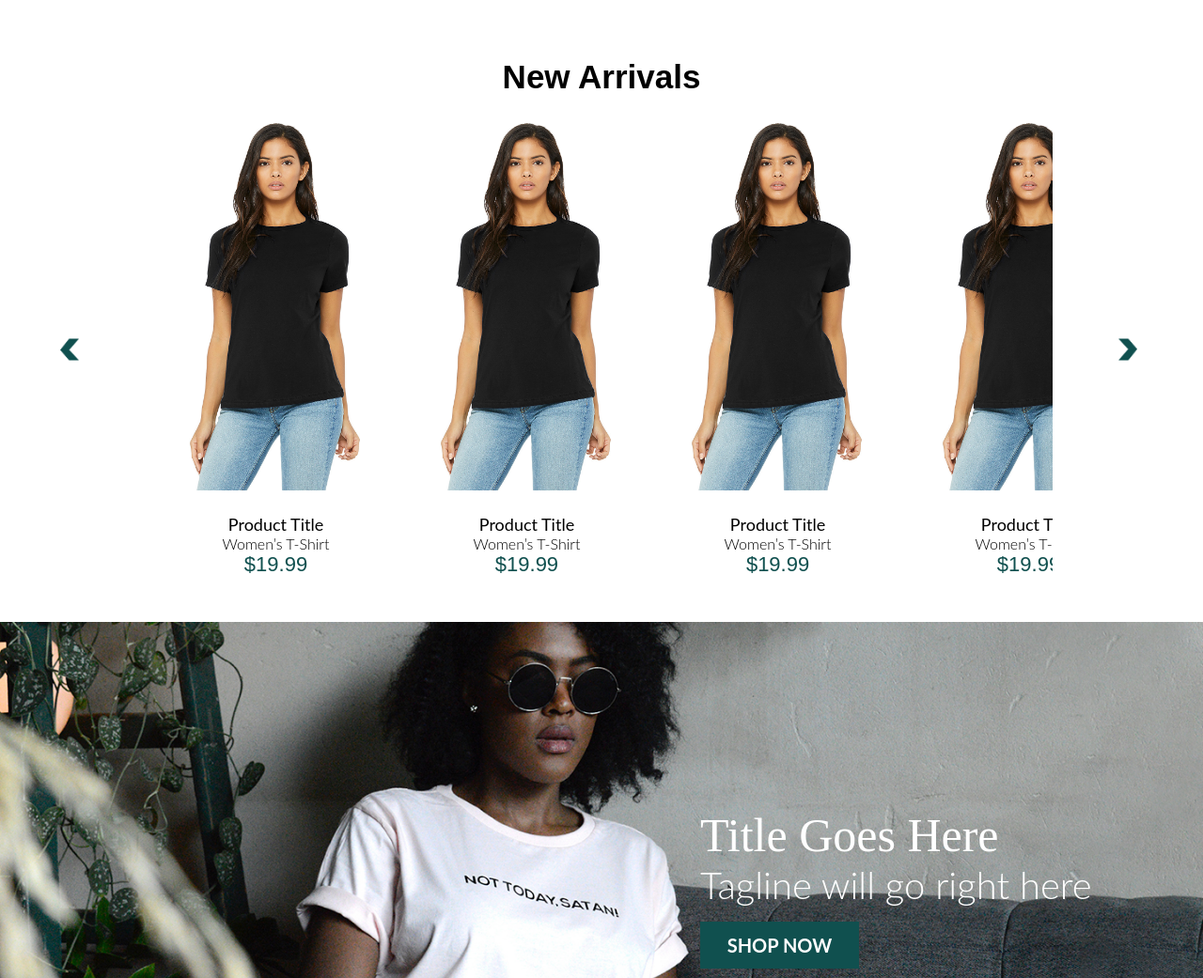
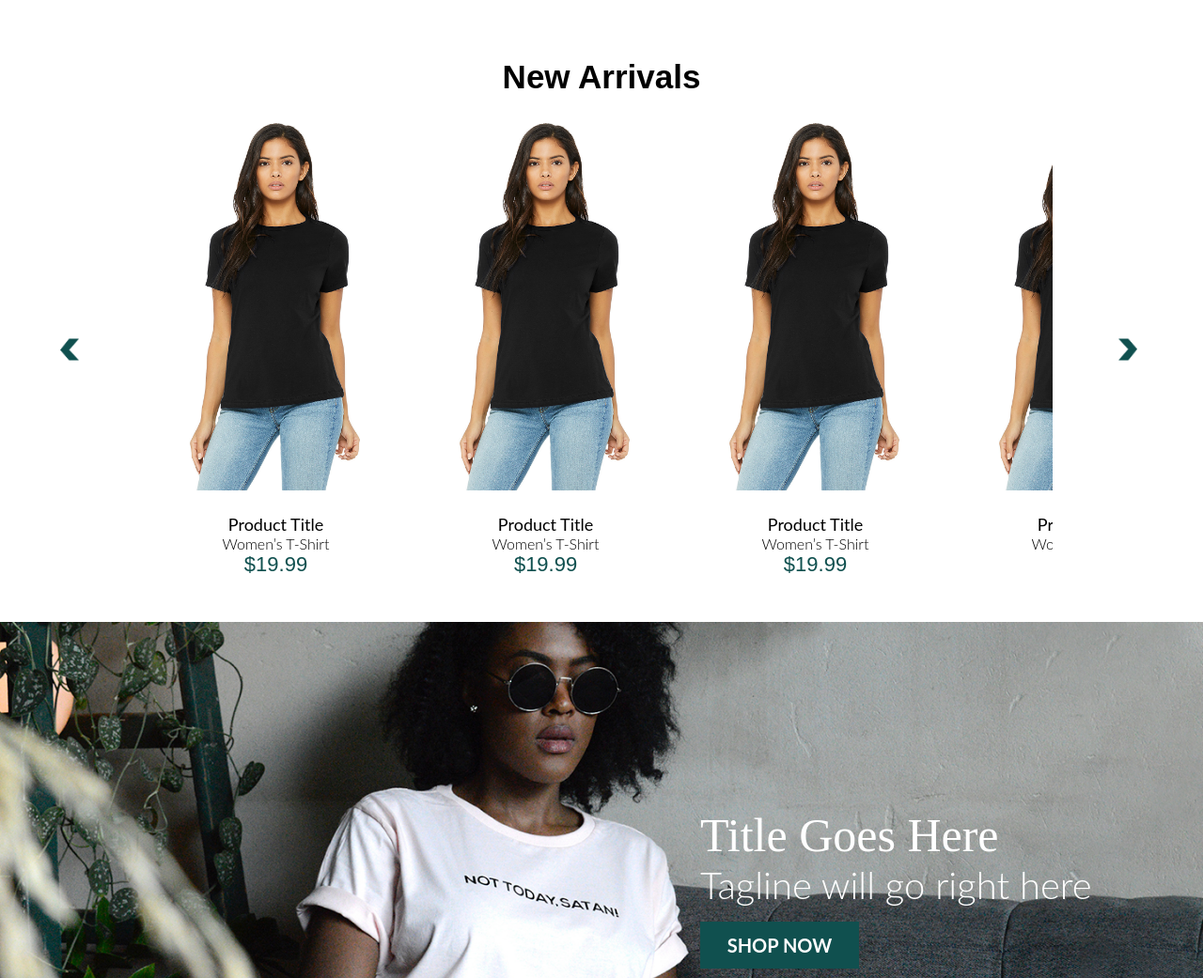
Before and after one commit to cLimon/dyode, a website: page dev/index.html in a window 1280 px wide. Shown: the part 1253-2294 px from the top of the page at 94% size. Drawn offline with nearby package versions, Linux system fonts and the light colour scheme; files that its build step writes are made by us from their sources.

Commit message:
Font dir update, css updates

```diff
--- a/dev/scss/components/_carousel-products.scss
+++ b/dev/scss/components/_carousel-products.scss
@@ -23,8 +23,8 @@
 }
 
 .carousel-product {
-
- width: 150px;
+  margin: 0 10px;
+  width: 150px;
 
    @media only screen and (min-width: 768px) {
      width: 267px;
--- a/dev/scss/components/_header.scss
+++ b/dev/scss/components/_header.scss
@@ -32,14 +32,14 @@
 .store-header-nav-list {
   display: none;
   list-style: none;
+  margin: 0;
+  padding: 0;
 
   &.is-active {
     background-color: #ffffff;
     color: $color-seaweed;
     display: block;
     left: 0;
-    margin: 0;
-    padding: 0;
     position: absolute;
     top: 100%;
     width: 100%;
--- a/dev/scss/components/_hero-carousel.scss
+++ b/dev/scss/components/_hero-carousel.scss
@@ -26,6 +26,10 @@
   text-decoration: none;
   top: 0;
   width: 100%;
+
+  @media only screen and (min-width: 768px) {
+    padding: 0 5.55%;
+  }
 }
 
 .hero-carousel-item-title {
--- a/dev/scss/helpers/_fonts.scss
+++ b/dev/scss/helpers/_fonts.scss
@@ -1,7 +1,7 @@
 // PACIFICO
 @font-face {
   font-family: 'Pacifico';
-  src: url('../fonts/Pacifico.ttf') format('truetype');
+  src: url('../fonts/Pacifico/Pacifico.ttf') format('truetype');
   font-weight: 400;
   font-style: normal;
 }
@@ -10,63 +10,63 @@
 // LATO
 @font-face {
   font-family: 'Lato';
-  src: url('../fonts/Lato-Hairline.ttf') format('truetype');
+  src: url('../fonts/Lato/Lato-Hairline.ttf') format('truetype');
   font-weight: 100;
   font-style: normal;
 }
 
 @font-face {
   font-family: 'Lato';
-  src: url('../fonts/Lato-Thin.ttf') format('truetype');
+  src: url('../fonts/Lato/Lato-Thin.ttf') format('truetype');
   font-weight: 200;
   font-style: normal;
 }
 
 @font-face {
   font-family: 'Lato';
-  src: url('../fonts/Lato-Light.ttf') format('truetype');
+  src: url('../fonts/Lato/Lato-Light.ttf') format('truetype');
   font-weight: 300;
   font-style: normal;
 }
 
 @font-face {
   font-family: 'Lato';
-  src: url('../fonts/Lato-Regular.ttf') format('truetype');
+  src: url('../fonts/Lato/Lato-Regular.ttf') format('truetype');
   font-weight: 400;
   font-style: normal;
 }
 
 @font-face {
   font-family: 'Lato';
-  src: url('../fonts/Lato-Medium.ttf') format('truetype');
+  src: url('../fonts/Lato/Lato-Medium.ttf') format('truetype');
   font-weight: 500;
   font-style: normal;
 }
 
 @font-face {
   font-family: 'Lato';
-  src: url('../fonts/Lato-Semibold.ttf') format('truetype');
+  src: url('../fonts/Lato/Lato-Semibold.ttf') format('truetype');
   font-weight: 600;
   font-style: normal;
 }
 
 @font-face {
   font-family: 'Lato';
-  src: url('../fonts/Lato-Bold.ttf') format('truetype');
+  src: url('../fonts/Lato/Lato-Bold.ttf') format('truetype');
   font-weight: 700;
   font-style: normal;
 }
 
 @font-face {
   font-family: 'Lato';
-  src: url('../fonts/Lato-Heavy.ttf') format('truetype');
+  src: url('../fonts/Lato/Lato-Heavy.ttf') format('truetype');
   font-weight: 800;
   font-style: normal;
 }
 
 @font-face {
   font-family: 'Lato';
-  src: url('../fonts/Lato-Black.ttf') format('truetype');
+  src: url('../fonts/Lato/Lato-Black.ttf') format('truetype');
   font-weight: 900;
   font-style: normal;
 }
```
Also changed, not shown: dev/fonts/Pacifico/Pacifico.ttf (renamed from dev/fonts/Pacifico Font/Pacifico.ttf), dist/css/styles.css, dist/fonts/Pacifico/Pacifico.ttf (renamed from dist/fonts/Pacifico Font/Pacifico.ttf).
